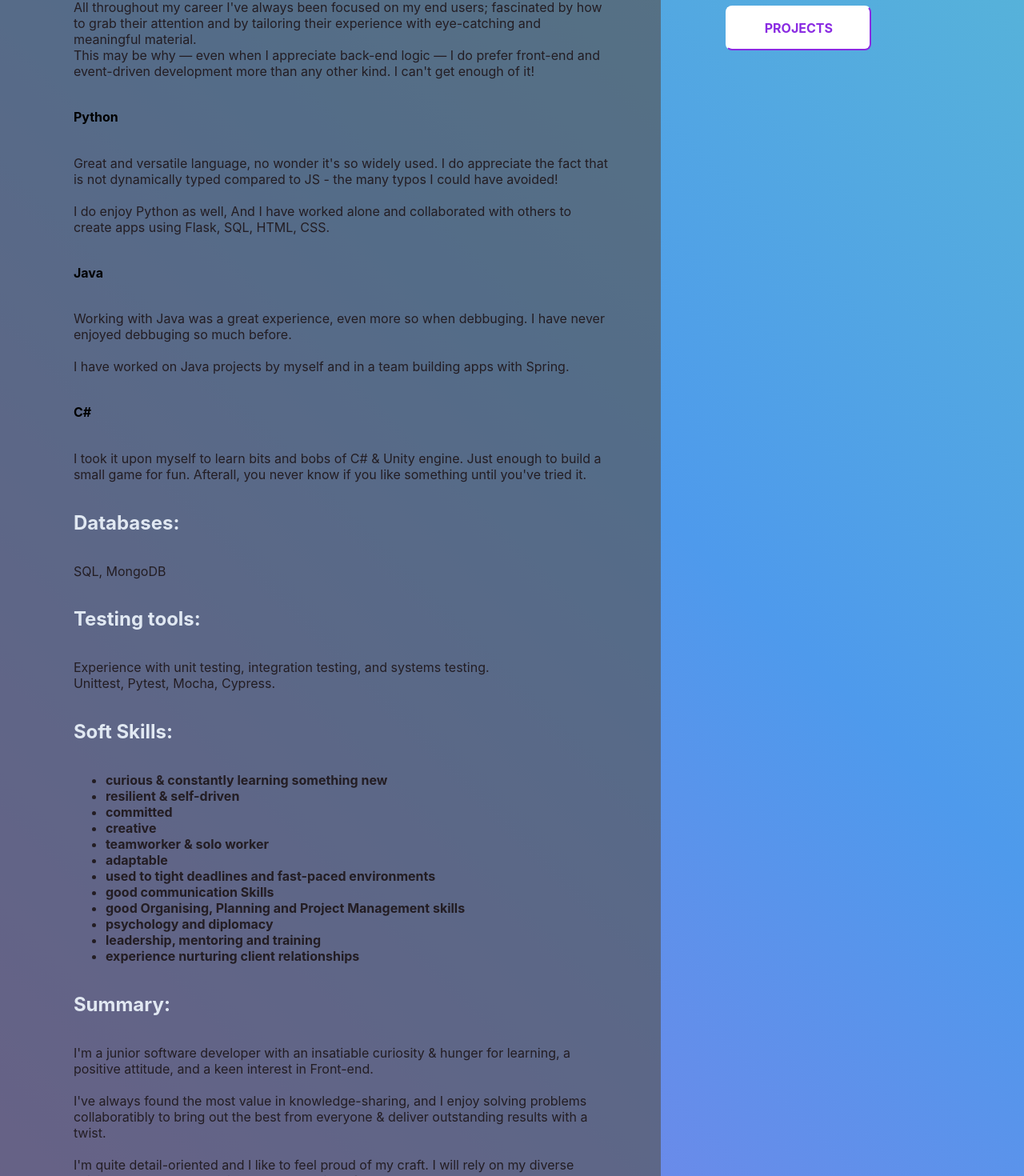
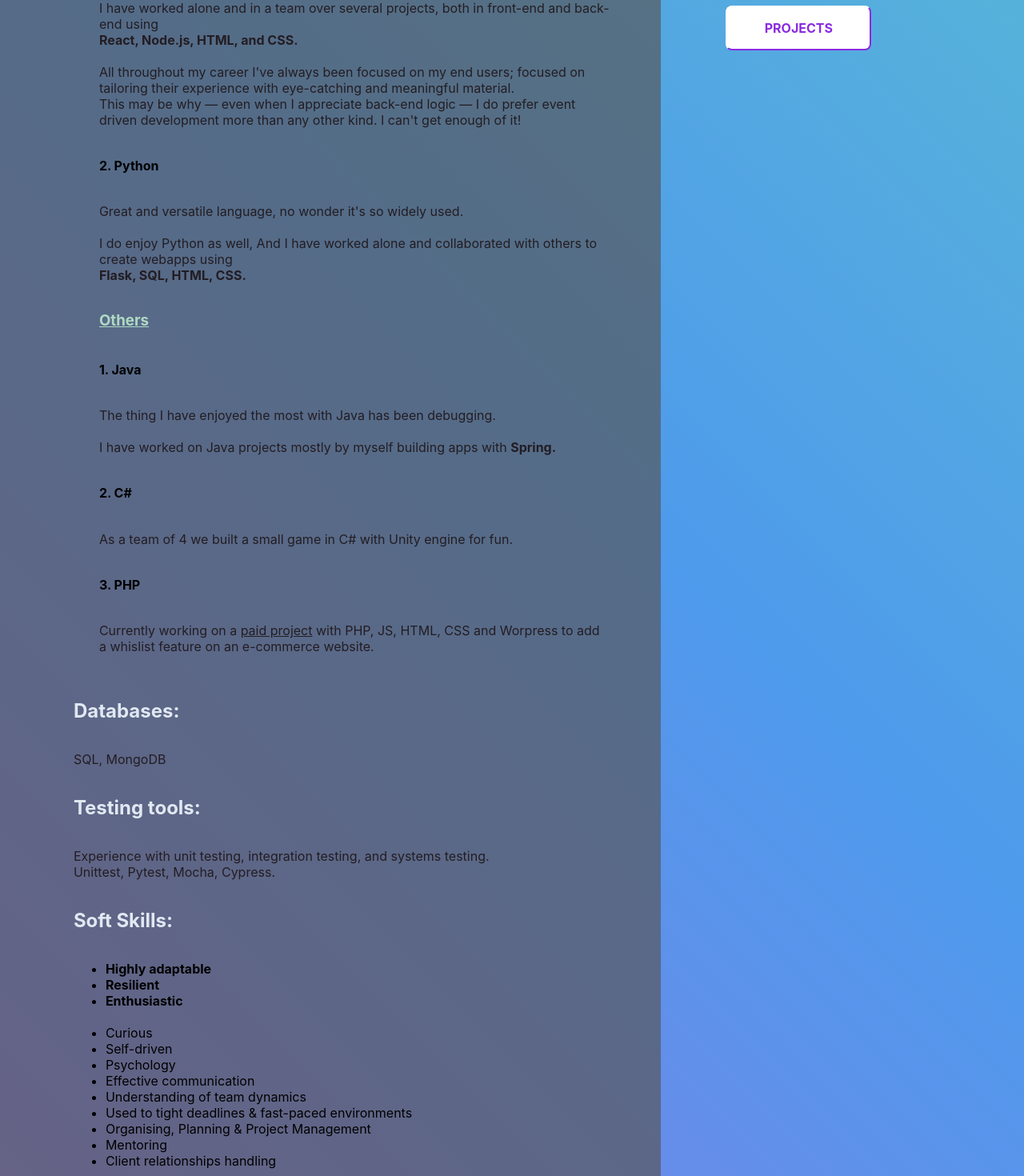
Before and after one commit to Laufley/old_portfolio, a React (Create React App) app: page / in a window 1280 px wide. Shown: the part 790-2260 px from the top of the page at 80% size. Built offline with nearby package versions, Linux system fonts and the light colour scheme; a web font is replaced by a local one.

Commit message:
added PHP on skills and changed Home colours

```diff
--- a/src/Containers/Home.css
+++ b/src/Containers/Home.css
@@ -73,6 +73,11 @@ color: #4F0080;
     justify-content: space-between;
     margin-top: 20%;
 }
+
+.main-or-other-language{
+    margin-left: 2rem;
+}
+
 
 
 
--- a/src/Containers/Home.js
+++ b/src/Containers/Home.js
@@ -70,30 +70,39 @@ const Home = () =>{
             <div id='Intro'><h1>I am a software developer passionate about my craft </h1></div>
             <div id='Content'>
             <h2 className='section-header'><b>Languages:</b></h2>
-            <h4>JavaScript</h4>
-                <p style={{color: 'rgb(35, 29, 35)'}}>I have worked alone and in a team over several projects, both in front-end and back-end using React, Node.js, HTML, and CSS.
-                <br></br>
-                <br></br>
-                All throughout my career I've always been focused on my end users; fascinated by how to grab their attention and by tailoring their experience with eye-catching and meaningful material.<br></br>
-                This may be why — even when I appreciate back-end logic — I do prefer front-end and <br></br> event-driven development more than any other kind. I can't get enough of it!
+                <h3 class='main-or-other-language'style={{color: 'rgb(175,217,195)'}}> <b> <u> Main ones </u> </b> </h3>
+                    <h4 class='main-or-other-language'><b> 1. JavaScript </b></h4>
+                            <p class='main-or-other-language' style={{color: 'rgb(35, 29, 35)'}}>I have worked alone and in a team over several projects, both in front-end and back-end using
+                            <br></br>
+                            <b>React, Node.js, HTML, and CSS.</b>
+                            <br></br>
+                            <br></br>
+                            All throughout my career I've always been focused on my end users; focused on tailoring their experience with eye-catching and meaningful material.<br></br>
+                            This may be why — even when I appreciate back-end logic — I do prefer event driven development more than any other kind. I can't get enough of it!
+                            </p>
+                        <h4 class='main-or-other-language'>2. Python</h4>
+                            <p class='main-or-other-language' style={{color: 'rgb(35, 29, 35)'}}> Great and versatile language, no wonder it's so widely used.
+                            <br></br>
+                            <br></br>
+                            I do enjoy Python as well, And I have worked alone and collaborated with others to create webapps using
+                            <br></br>
+                            <b>Flask, SQL, HTML, CSS.</b>
+                            </p>
+                <h3 class='main-or-other-language' style={{color: 'rgb(175,217,195)'}}> <b> <u> Others </u> </b> </h3>
+                    <h4 class='main-or-other-language'>1. Java</h4>
+                        <p class='main-or-other-language' style={{color: 'rgb(35, 29, 35)'}}> The thing I have enjoyed the most with Java has been debugging.
+                        <br></br>
+                        <br></br>
+                        I have worked on Java projects mostly by myself building apps with <b>Spring.</b>
+                        </p>
+                    <h4 class='main-or-other-language'>2. C#</h4>
+                        <p  class='main-or-other-language'style={{color: 'rgb(35, 29, 35)'}}> As a team of 4 we built a small game in C# with Unity engine for fun.</p>
+                    <h4 class='main-or-other-language'>3. PHP</h4>
+                        <p  class='main-or-other-language' style={{color: 'rgb(35, 29, 35)'}}> Currently working on a <u>paid project</u> with PHP, JS, HTML, CSS and Worpress to add a whislist feature on an e-commerce website.
+                        <br></br>
+                        <br></br>
 
-                </p>
-            <h4>Python</h4>
-                <p style={{color: 'rgb(35, 29, 35)'}}> Great and versatile language, no wonder it's so widely used. I do appreciate the fact that is not dynamically typed compared to JS - the many typos I could have avoided!
-                <br></br>
-                <br></br>
-                I do enjoy Python as well, And I have worked alone and collaborated with others to create apps using Flask, SQL, HTML, CSS.
-                </p>
-            <h4>Java</h4>
-                <p style={{color: 'rgb(35, 29, 35)'}}> Working with Java was a great experience, even more so when debbuging. I have never enjoyed debbuging so much before.
-                <br></br>
-                <br></br>
-                I have worked on Java projects by myself and in a team building apps with Spring.
-                </p>
-            <h4>C#</h4>
-                <p style={{color: 'rgb(35, 29, 35)'}}> I took it upon myself to learn bits and bobs of C# & Unity engine. Just enough to build a small game for fun. Afterall, you never know if you like something until you've tried it.</p>
-
-
+                    </p>
             <h2 className='section-header'>Databases:</h2>
             <p style={{color: 'rgb(35, 29, 35)'}}> SQL, MongoDB</p>
 
@@ -105,22 +114,23 @@ const Home = () =>{
             </p>
 
 
-            <h2 className='section-header'>Soft Skills:</h2>
-                <ul style={{color: 'rgb(35, 29, 35)'}}>
-                <li><b>curious & constantly learning something new</b></li>
-                <li><b>resilient & self-driven</b></li>
-                <li><b>committed</b></li>
-                <li><b>creative</b></li>
-                <li><b>teamworker & solo worker</b></li>
-                <li><b>adaptable</b></li>
-                <li><b>used to tight deadlines and fast-paced environments</b></li>
-                <li><b>good communication Skills</b></li>
-                <li><b>good Organising, Planning and Project Management skills</b></li>
-                <li><b>psychology and diplomacy</b></li>
-                <li><b>leadership, mentoring and training</b></li>
-                <li><b>experience nurturing client relationships</b></li>
-            </ul>
 
+                <h2 className="section-header">Soft Skills:</h2>
+                <ul>
+                    <li><b>Highly adaptable</b></li>
+                    <li><b>Resilient</b></li>
+                    <li><b>Enthusiastic</b></li>
+                    <br></br>
+                    <li>Curious</li>
+                    <li>Self-driven</li>
+                    <li>Psychology</li>
+                    <li>Effective communication</li>
+                    <li>Understanding of team dynamics</li>
+                    <li>Used to tight deadlines & fast-paced environments</li>
+                    <li>Organising, Planning & Project Management</li>
+                    <li>Mentoring</li>
+                    <li>Client relationships handling</li>
+                </ul>
 
             <h2 className='section-header'>Summary:</h2>
             <p style={{color: 'rgb(35, 29, 35)'}}>I'm a junior software developer with an insatiable curiosity & hunger for learning, a positive attitude, and a keen interest in Front-end.
```
